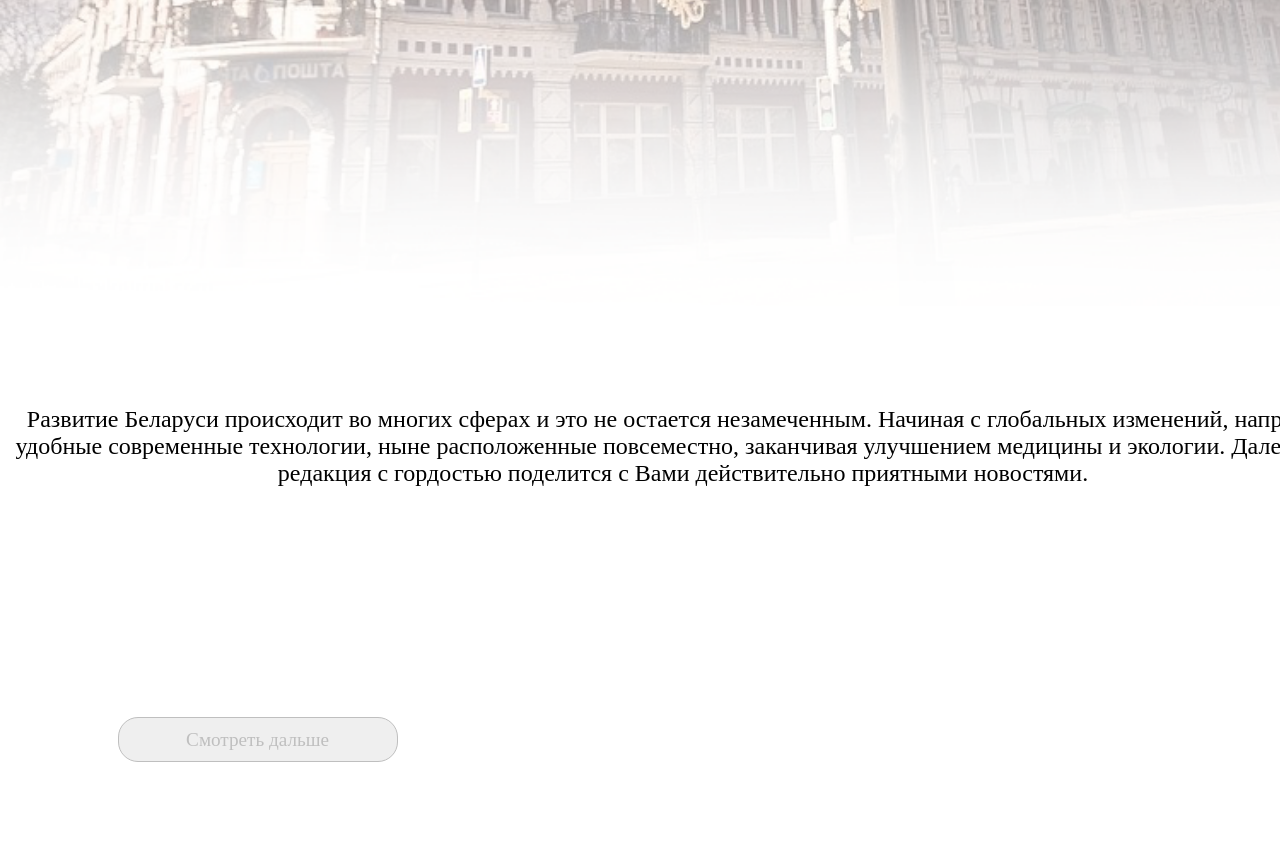
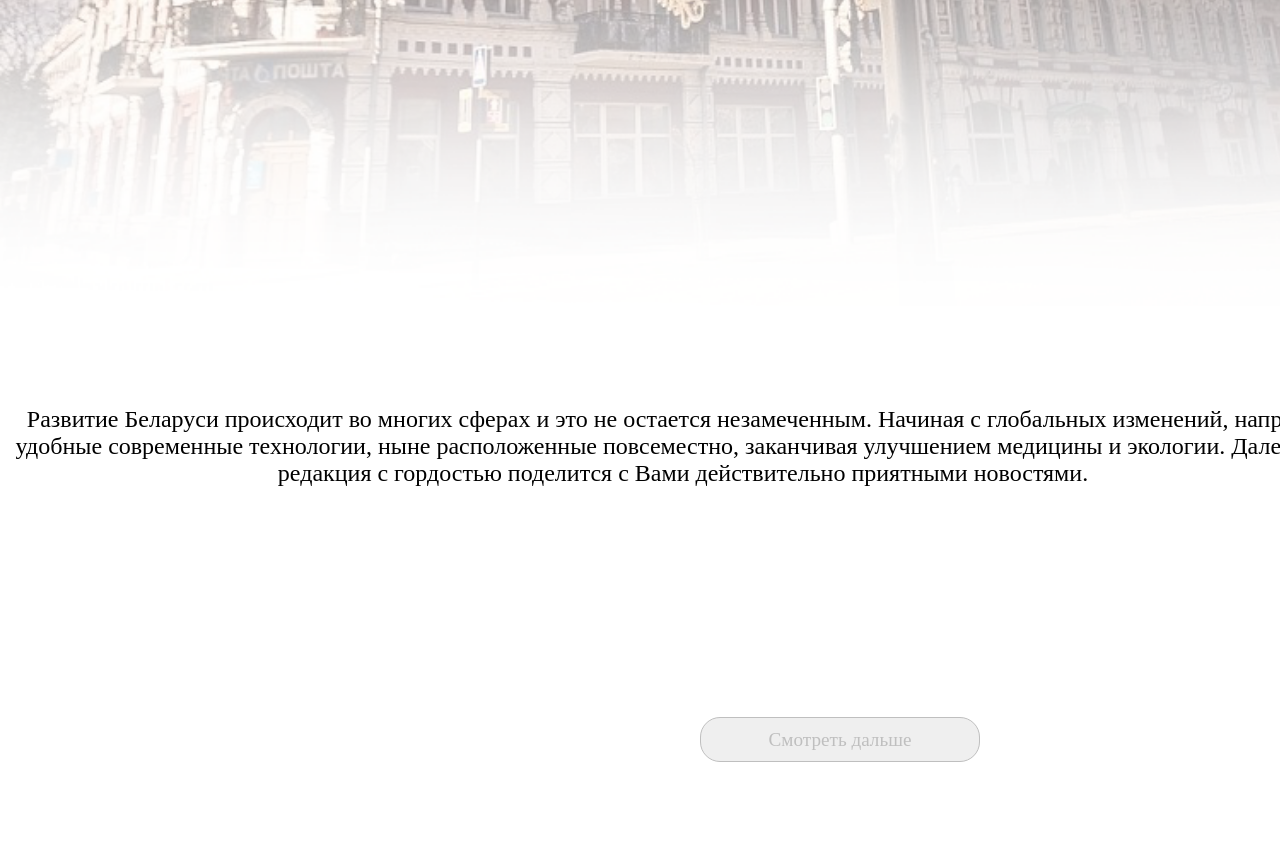
Before and after one commit to Naslediye/Naslediye, a plain HTML site: page index.html in a window 1280 px wide. Shown: the part 1624-2486 px from the top of the page. Drawn offline with Linux system fonts and the light colour scheme.

Commit message:
Update index.html

```diff
--- a/index.html
+++ b/index.html
@@ -71,7 +71,7 @@
             margin-bottom: 100px;
             font-family: 'Times New Roman', Times, serif;
             border-style: solid;
-            margin-left: 42%;
+            margin-left: 250%;
         }
         #butt{
             min-width: 1366px;
```
